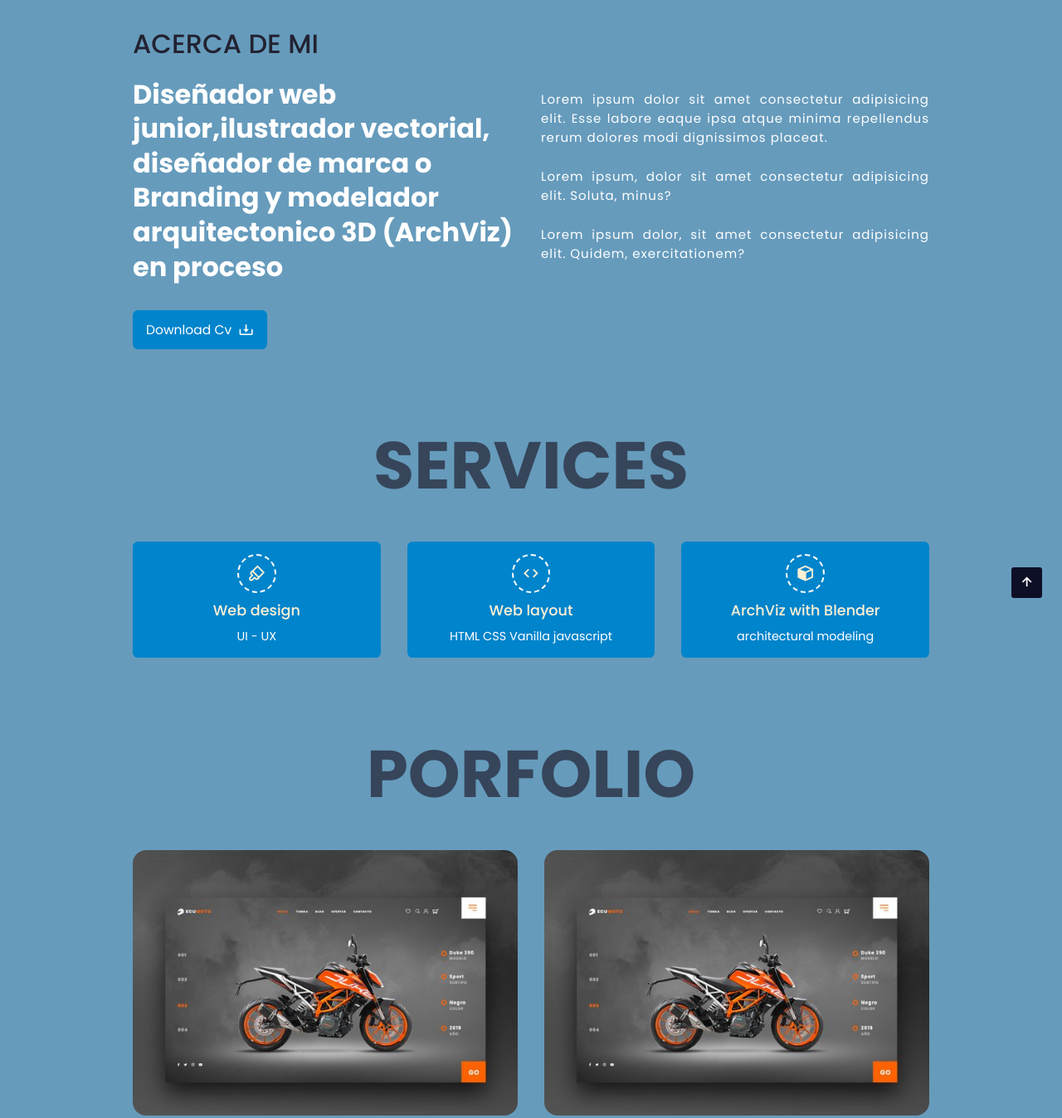
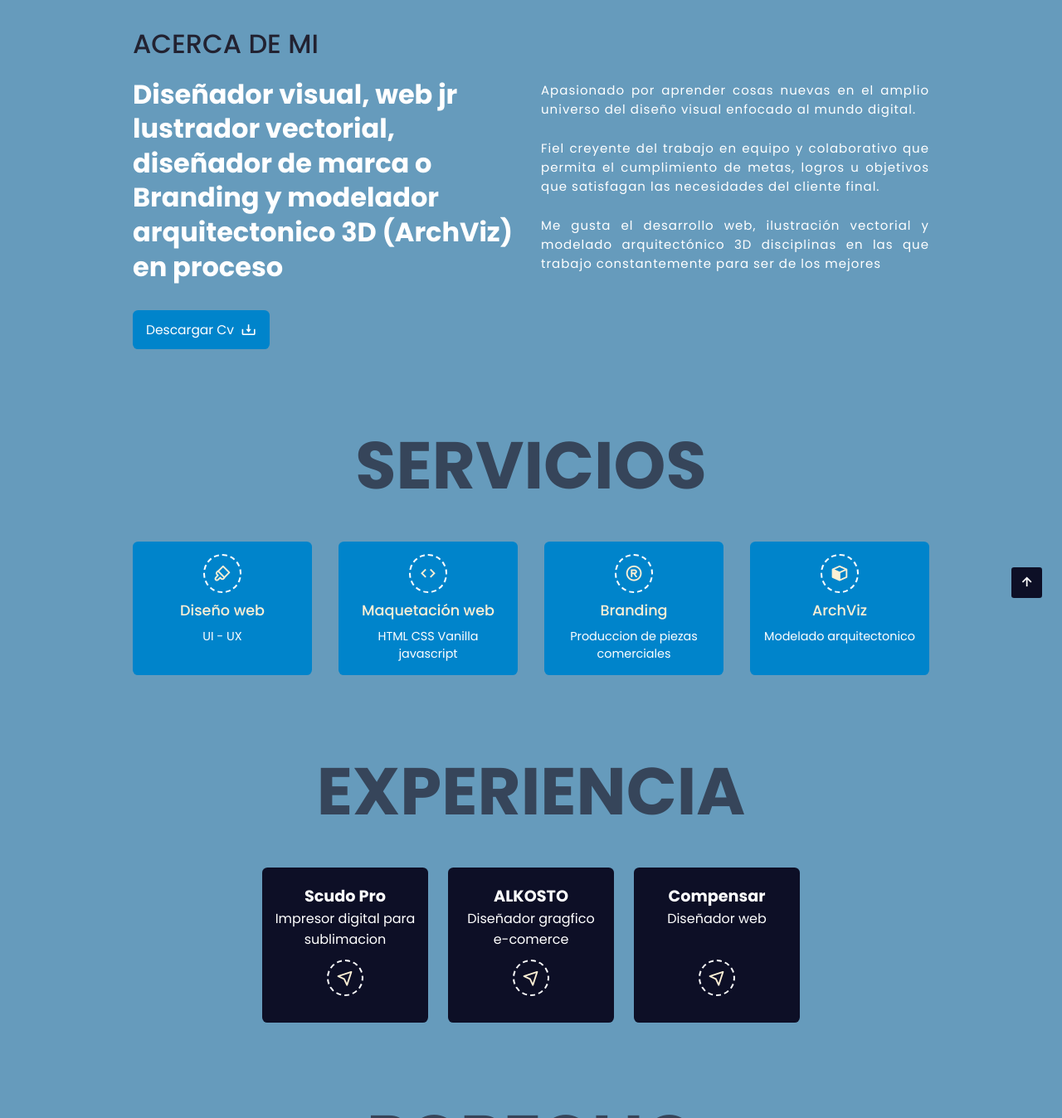
Before and after one commit to arlexguerrero/portfolio, a plain HTML site: page index.html in a window 1280 px wide. Shown: the part 879-2227 px from the top of the page at 83% size. Drawn offline with nearby package versions, Linux system fonts and the light colour scheme.

Commit message:
experiencia

```diff
--- a/css/style.css
+++ b/css/style.css
@@ -66,6 +66,10 @@ a {
 
 li {
     list-style: none;
+}
+
+.text-center{
+    text-align: center;
 }
 
 .container {
@@ -364,7 +368,7 @@ font-weight: 600;
 
 .services-content{
     display: grid;
-    grid-template-columns: repeat(3, 1fr);
+    grid-template-columns: repeat(4, 1fr);
     gap: 2rem;
 
 }
@@ -406,6 +410,20 @@ transition: 0.5s all cubic-bezier(0.075, 0.82, 0.165, 1);
 
 .services-box p{
     font-size: 0.9rem;
+}
+
+/*experience*/
+
+.btn-experience {
+    font-size: 1.4rem;
+    color: var(--main-color);
+    padding: 5px;
+    border-radius: 50%;
+    border: 2px dashed var(--bg-color);
+    display: block;
+    height: 2em;
+    width: 2em;
+    margin: 12px auto;;
 }
 
 /*portfolio*/
@@ -479,8 +497,9 @@ justify-content: center;
 .project-box{
     padding: 20px 10px;
     background: var(--box-color);
-border-radius: 0.4rem;
-
+    border-radius: 0.4rem;
+    display: flex;
+    flex-direction: column;
 }
 
 .project-box h2{
--- a/index.html
+++ b/index.html
@@ -17,7 +17,7 @@
 <body>
     <!--scroll top-->
 
-    <a class="scroll-top" href="#home">
+    <a class="scroll-top" href="#inicio">
         <i class='bx bx-up-arrow-alt'></i>
     </a>
     <!--Header-->
@@ -54,13 +54,12 @@
             <div class="home-text">
                 <h3>Hola, ¿Que tal?</h3>
                 <h2>Soy <span class="color">Sergio</span></h2>
-                <p>diseñador visual <span class="color"> con enfasis en diseño web</span> y estoy aquí para ayudarte a comunicar tus ideas de manera visual y efectiva como solución a tus objetivos, metas de conversión o ventas de tus productos o servicios en la web de tu compañía, los acompañare como parte de su equipo en la búsqueda de nuevos clientes y fidelización de estos</p>
+                <p>Diseñador visual <span class="color"> con enfasis en diseño web</span> y estoy aquí para ayudarte a comunicar tus ideas de manera visual y efectiva como solución a tus objetivos, metas de conversión o ventas de tus productos o servicios en la web de tu compañía, los acompañare como parte de su equipo en la búsqueda de nuevos clientes y fidelización de estos</p>
                 <!--social-->
                 <div class="social">
                     <a href="#" class="d-none"><i class="bx bxl-facebook "></i></a>
-                    <a href="#" class="d-none"><i class="bx bxl-twitter "></i></a>
-                    <a href="#"><i class="bx bxl-instagram"></i></a>
-                    <a href="#"><i class="bx bxl-github"></i></a>
+                    <a href="https://www.instagram.com/sg_design_co/"><i class="bx bxl-instagram"></i></a>
+                    <a href="https://github.com/arlexguerrero"><i class="bx bxl-github"></i></a>
                 </div>
 
 
@@ -77,18 +76,17 @@
         <div class="about-content">
             <div class="about-data">
                 <span>Acerca de mi</span>
-                <h2>Diseñador web junior,ilustrador vectorial, <br> diseñador de marca o Branding y modelador arquitectonico 3D (ArchViz) en proceso </h2>
-                <a href="#" class="btn" download="">
-                    Download Cv
+                <h2>Diseñador visual, web jr lustrador vectorial, <br> diseñador de marca o Branding y modelador arquitectonico 3D (ArchViz) en proceso </h2>
+                <a target="_blank" href="#" class="btn" download="https://sgvisualdesign.com/docs/CV-Sergio-Guerrero-diseno-web.pdf">
+                    Descargar Cv
                     <i class='bx bx-download'></i>
 
                 </a>
             </div>
             <div class="about-text">
-                <p>Lorem ipsum dolor sit amet consectetur adipisicing elit. Esse labore eaque ipsa atque minima
-                    repellendus rerum dolores modi dignissimos placeat.</p>
-                <P>Lorem ipsum, dolor sit amet consectetur adipisicing elit. Soluta, minus?</P>
-                <p>Lorem ipsum dolor, sit amet consectetur adipisicing elit. Quidem, exercitationem?</p>
+                <p>Apasionado por aprender cosas nuevas en el amplio universo del diseño visual enfocado al mundo digital.</p>
+                <P>Fiel creyente del trabajo en equipo y colaborativo que permita el cumplimiento de metas, logros u objetivos que satisfagan las necesidades del cliente final.</P>
+                <p>Me gusta el desarrollo web, ilustración vectorial y modelado arquitectónico 3D disciplinas en las que trabajo constantemente para ser de los mejores</p>
             </div>
         </div>
     </section>
@@ -96,27 +94,68 @@
 
     <section class="services container" id="servicios">
         <!--heading-->
-        <h2 class="heading">Services</h2>
+        <h2 class="heading">Servicios</h2>
         <!--services content-->
         <div class="services-content">
 
             <div class="services-box">
                 <i class='bx bx-brush'></i>
-                <h2>Web design</h2>
+                <h2>Diseño web</h2>
                 <p>UI - UX</p>
             </div>
             <div class="services-box">
                 <i class='bx bx-code'></i>
-                <h2>Web layout</h2>
+                <h2>Maquetación web</h2>
                 <p>HTML CSS Vanilla javascript</p>
             </div>
             <div class="services-box">
+                <i class='bx bx-registered'></i>
+                <h2>Branding</h2>
+                <p>Produccion de piezas comerciales</p>
+            </div>
+            <div class="services-box">
                 <i class='bx bxs-cube'></i>
-                <h2>ArchViz with Blender</h2>
-                <p>architectural modeling</p>
+                <h2>ArchViz</h2>
+                <p>Modelado arquitectonico</p>
             </div>
         </div>
     </section>
+
+    <!--Experiencia-->
+    <section class="projects container" id="projects">
+        <!--heading-->
+        <h2 class="heading">Experiencia</h2>
+        <!--projects content-->
+        <div class="projects-contet">
+            <div class="project-box text-center">
+                <h2>Scudo Pro</h2>
+                <p>Impresor digital para sublimacion</p>
+                <a target="_blank" href="https://scudopro.com/" class="btn-experience">
+                    <i class='bx bx-navigation'></i>
+                </a>
+            </div>
+            <div class="project-box text-center">
+                <h2>ALKOSTO</h2>
+                <p>Diseñador gragfico <br> e-comerce</p>
+                <a target="_blank" href="https://www.alkosto.com/" class="btn-experience">
+                    <i class='bx bx-navigation'></i>
+                </a>
+
+            </div>
+                <div class="project-box text-center">
+                    <h2>Compensar</h2>
+                    <p>Diseñador web</p>
+                    <br>
+                    <a target="_blank" href="https://www.tiendacompensar.com/" class="btn-experience">
+                        <i class='bx bx-navigation'></i>
+                    </a>
+
+
+            </div>
+        </div>
+    </section>
+
+
     <!--Portfolio-->
     <section class="portfolio container" id="portfolio">
         <!--heading-->
@@ -172,33 +211,10 @@
         </div>
 
     </section>
-    <!--Projects-->
-    <section class="projects container" id="projects">
-        <!--heading-->
-        <h2 class="heading">Projects</h2>
-        <!--projects content-->
-        <div class="projects-contet">
-            <div class="project-box">
-                <h2>285+</h2>
-                <span>Projects Develop</span>
-            </div>
-            <div class="project-box">
-                <h2>190+</h2>
-                <span>Websites completed</span>
-            </div>
-            <div class="project-box">
-                <h2>200+</h2>
-                <span>Happy clients</span>
-                <div class="reviews-content">
 
-                </div>
-            </div>
-        </div>
-    </section>
-    <!-- review-->
+
 
     <!--Contact form-->
-
     <section class="contact container" id="contacto">
         <!--heading-->
         <h2 class="heading">Contact</h2>
@@ -215,10 +231,10 @@
     <div class="footer container" id="footer">
         <div class="social">
             <a href="mailto:guerrerovillasergio@gmail.com"><box-icon name='envelope-open' ></box-icon></a>
-            <a href="#"><i class="bx bxl-facebook"></i></a>
-            <a href="#"><i class="bx bxl-twitter"></i></a>
-            <a href="#"><i class="bx bxl-instagram"></i></a>
-            <a href="#"><i class="bx bxl-github"></i></a>
+           <a href="#">
+            +<i class="bx bxl-facebook"></i></a>-
+            <a href="https://www.instagram.com/sg_design_co/"><i class="bx bxl-instagram"></i></a>
+            <a href="https://github.com/arlexguerrero"><i class="bx bxl-github"></i></a>
         </div>
         <!--footer links-->
         <div class="footer-links">
```
Also changed, not shown: components.html (+80 -0 lines).
